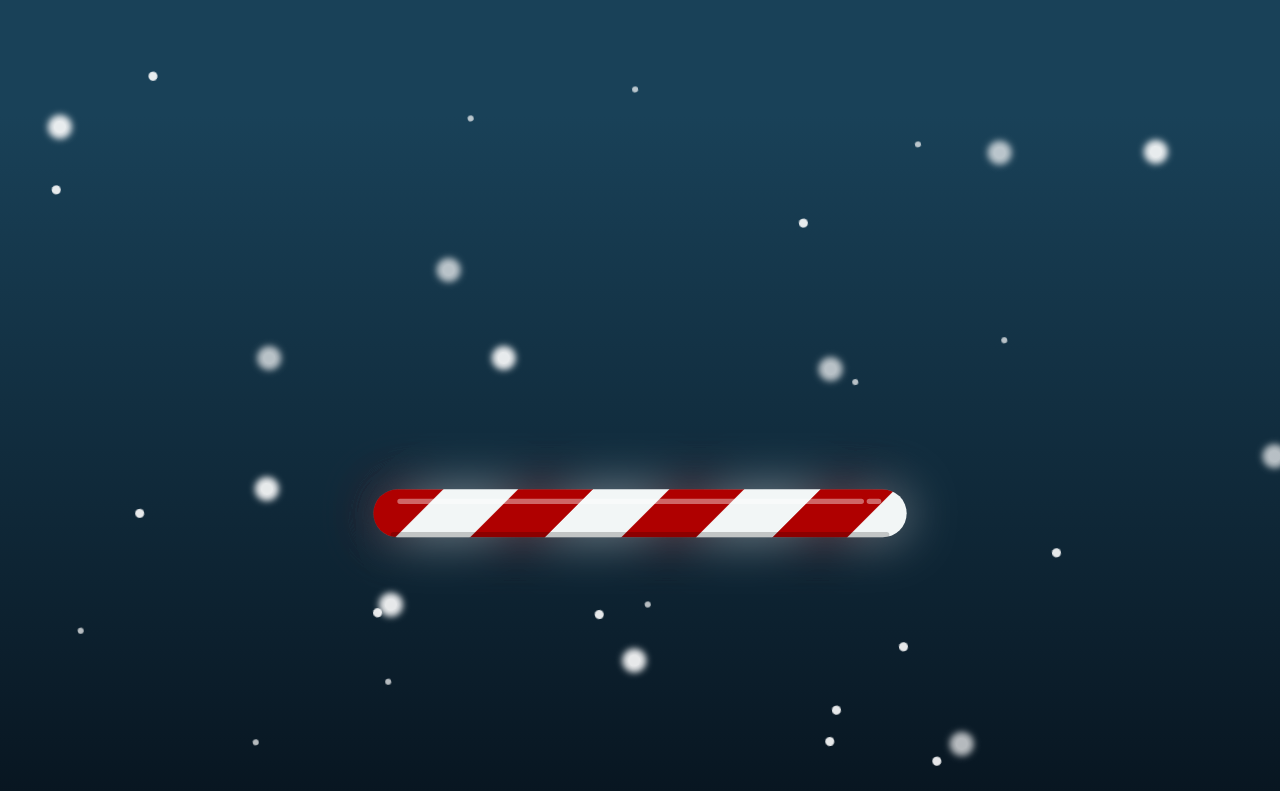
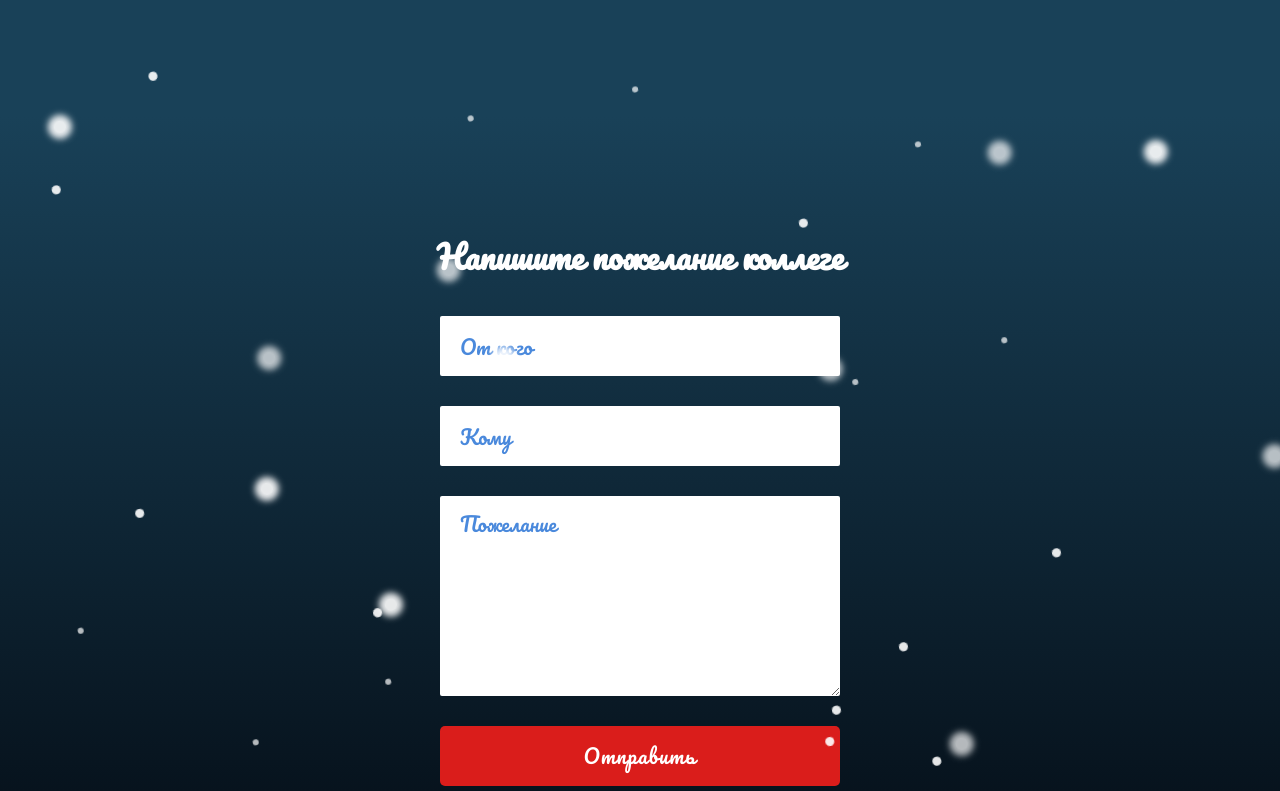
Before and after one commit to shtirlizc/2nova2020new-year, a plain HTML site: page index.html in a window 1280 px wide. Shown: the part 1209-2000 px from the top of the page. Drawn offline with nearby package versions, Linux system fonts and the light colour scheme; animation ran at ten frames a second.

Commit message:
form markup

```diff
--- /dev/null
+++ b/css/btn.css
@@ -0,0 +1,25 @@
+.btn {
+  border: none;
+
+  display: inline-flex;
+  justify-content: center;
+  align-items: center;
+  height: 60px;
+  width: 100%;
+  cursor: pointer;
+  background-color: #da1d1b;
+  color: white;
+  font-size: 20px;
+  letter-spacing: 1px;
+  border-radius: 5px;
+  padding: 0 20px 2px;
+  transition: background-color 0.2s;
+}
+
+.btn:focus {
+  outline: none;
+}
+
+.btn:hover {
+  background-color: #f7be10;
+}
--- /dev/null
+++ b/css/form.css
@@ -0,0 +1,25 @@
+.form {
+  background-image: linear-gradient(to bottom, rgb(25, 65, 88), rgb(5, 14, 23));
+  padding: 10vh 20px;
+  color: white;
+  overflow: hidden;
+  display: flex;
+  flex-direction: column;
+  justify-content: center;
+  align-items: center;
+}
+
+.form__title {
+  font-size: 32px;
+}
+
+.form__items {
+}
+
+.form__item {
+  min-width: 400px;
+}
+
+.form__item:not(:last-child) {
+  margin-bottom: 30px;
+}
--- /dev/null
+++ b/css/input.css
@@ -0,0 +1,68 @@
+.input {
+  position: relative;
+}
+
+.input input,
+.input textarea {
+  border: none;
+  box-shadow: none;
+  outline: none;
+
+  background-color: white;
+  border-radius: 2px;
+  height: 60px;
+  width: 100%;
+  padding: 0 20px;
+  color: #555;
+  font-size: 20px;
+  display: flex;
+  align-items: center;
+  box-shadow: 0 0 0 1px transparent;
+  transition: box-shadow 0.2s ease-in-out;
+}
+
+.input textarea {
+  height: 200px;
+  padding: 10px 20px;
+}
+
+.input input + label,
+.input textarea + label {
+  margin: 0;
+  position: absolute;
+  top: 0;
+  left: 0;
+  width: 100%;
+  height: 100%;
+  padding: 0 20px;
+  color: #4a89dc;
+  font-size: 20px;
+  display: flex;
+  align-items: center;
+  pointer-events: none;
+  transition: opacity 0.2s ease-in-out, transform 0.2s ease-in-out;
+}
+
+.input textarea + label {
+  padding: 10px 20px;
+  align-items: flex-start;
+}
+
+.input input:focus,
+.input textarea:focus {
+  box-shadow: 0 0 0 1px #333;
+}
+
+.input input:focus + label,
+.input textarea:focus + label {
+  transform: translate(10px);
+  opacity: 0;
+}
+
+.input input:valid + label,
+.input input:invalid:not(:placeholder-shown) + label,
+.input textarea:valid + label,
+.input textarea:invalid:not(:placeholder-shown) + label {
+  transform: translate(10px);
+  opacity: 0;
+}
--- a/css/loading.css
+++ b/css/loading.css
@@ -1,5 +1,4 @@
 .loading {
-  background-image: linear-gradient(to bottom, rgb(25, 65, 88), rgb(5, 14, 23));
   overflow: hidden;
   text-align: center;
   display: flex;
@@ -9,9 +8,10 @@
   width: 100%;
   margin: 0;
   padding: 0;
+  transform: translateZ(0);
 }
 
 svg {
-  width: 800px;
+  width: 900px;
   visibility: hidden;
 }
--- a/css/main.css
+++ b/css/main.css
@@ -1,6 +1,10 @@
 @import "body.css";
 @import "bg.css";
+@import "input.css";
+@import "btn.css";
 @import "santa.css";
 @import "wish.css";
+@import "loading.css";
+@import "send.css";
+@import "form.css";
 @import "tree.css";
-@import "loading.css";
--- /dev/null
+++ b/css/send.css
@@ -0,0 +1,5 @@
+.send {
+  border: 2px dashed red;
+
+  position: relative;
+}
--- a/index.html
+++ b/index.html
@@ -88,8 +88,39 @@
       </div>
     </div>
 
-    <div class="send">
-      <div class="loading">
+    <div class="form">
+      <h3 class="form__title">Напишите пожелание коллеге</h3>
+      <div class="form__items">
+        <div class="form__item">
+          <div class="input">
+            <input type="text" name="from" id="from" placeholder=" " required />
+            <label for="from">От кого</label>
+          </div>
+        </div>
+        <div class="form__item">
+          <div class="input">
+            <input type="text" name="to" id="to" placeholder=" " required />
+            <label for="to">Кому</label>
+          </div>
+        </div>
+        <div class="form__item">
+          <div class="input">
+            <textarea
+              name="message"
+              id="message"
+              placeholder=" "
+              required
+            ></textarea>
+            <label for="message">Пожелание</label>
+          </div>
+        </div>
+        <div class="form__item">
+          <button type="submit" class="btn">Отправить</button>
+        </div>
+      </div>
+    </div>
+
+    <!--<div class="loading">
         <svg
           class="mainSVG"
           viewBox="0 0 600 600"
@@ -208,8 +239,7 @@
             y2="314"
           />
         </svg>
-      </div>
-    </div>
+      </div>-->
 
     <div class="_tree">
       <input id="slow" type="radio" value="slow" name="pattern" class="radio" />
```
